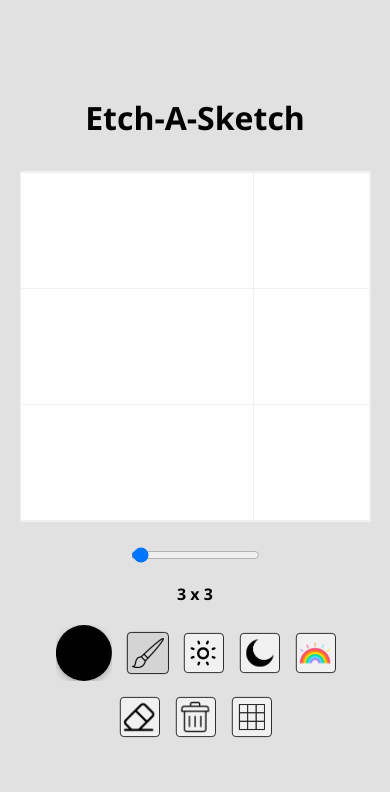
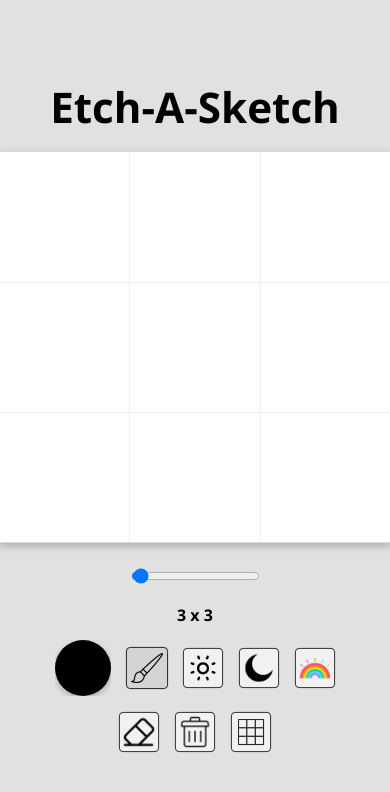
Before and after one commit to darricklaidin/Etch-A-Sketch, a plain HTML site: page index.html in a window 390 px wide. Drawn offline with Linux system fonts and the light colour scheme.

Commit message:
Use a grid wrapper to wrap the grid to specify fixed size

```diff
--- a/index.html
+++ b/index.html
@@ -24,6 +24,7 @@
             <button id="toggle-gridlines-button"></button>
         </div>
         <div class="grid-area">
+            <div class="grid-wrapper">
                 <div class="grid-content">
                     <div class="grid"></div>
                     <div class="grid"></div>
@@ -35,6 +36,7 @@
                     <div class="grid"></div>
                     <div class="grid"></div>
                 </div>
+            </div>
             <div class="canvas-slider-area">
                 <input type="range" min="1" max="100" value="3" id="canvas-slider">
                 <p>3 x 3</p>
--- a/styles.css
+++ b/styles.css
@@ -15,17 +15,19 @@ body {
     flex-direction: column;
     justify-content: center;
     background-color: #e1e1e1;
-    padding: 5%;
+    padding: 5% 0;
 }
 
 h1 {
     text-align: center;
-    margin-bottom: 10%;
+    margin-bottom: 2vh;
+    font-size: 5vh;
 }
 
 .content {
     display: flex;
     justify-content: center;
+    align-items: center;
     gap: 50px;
 }
 
@@ -141,10 +143,10 @@ input[type='color']:hover {
     transform: scale(1.05);
 }
 
-@media (max-width: 530px) {
+@media (max-width: 600px) {
     .content {
         flex-direction: column-reverse;
-        gap: 1%;
+        gap: 0px;
     }
 
     .toolbox {
@@ -152,13 +154,20 @@ input[type='color']:hover {
         flex-wrap: wrap;
         transform: scale(0.8);
     }
+
+    .grid-area {
+        width: 100%;
+        max-width: 100%;
+    }
+
 }
 
-@media (max-height: 790px) {
+@media ((max-height: 790px) and (max-width: 600px)) {
 
-    body {
-        transform: scale(0.8);
+    .grid-wrapper {
+        width: 35vh !important;
     }
+
 }
 
 /* The grid & the canvas slider */
@@ -169,6 +178,15 @@ input[type='color']:hover {
     gap: 25px;
     user-select: none;
     max-width: 500px;
+    justify-content: center;
+    align-items: center;
+}
+
+.grid-wrapper {
+    border: 1px solid rgb(221, 221, 221);
+    box-shadow: rgba(0, 0, 0, 0.24) 0px 3px 8px;
+    max-width: 100%;
+    width: 100%;
 }
 
 /* The entire grid */
@@ -176,9 +194,7 @@ input[type='color']:hover {
     background-color: rgb(240, 240, 240);
     display: grid;
     grid-template-columns: repeat(3, 1fr);
-    padding: 0.5%;
     gap: 0.25%;
-    max-width: 500px;
     aspect-ratio: 1/1;
     cursor: crosshair;
 }
```
Lines whose indentation alone changed are shown as unchanged.
